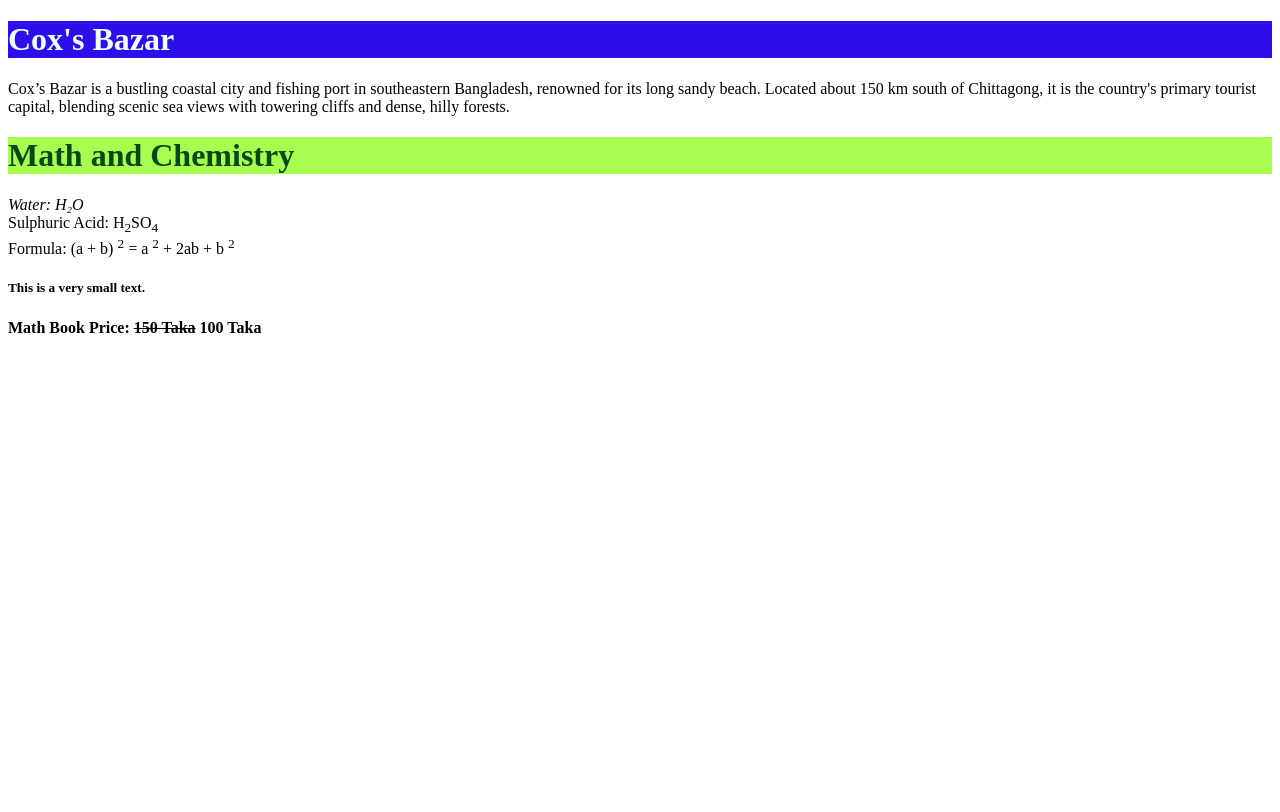
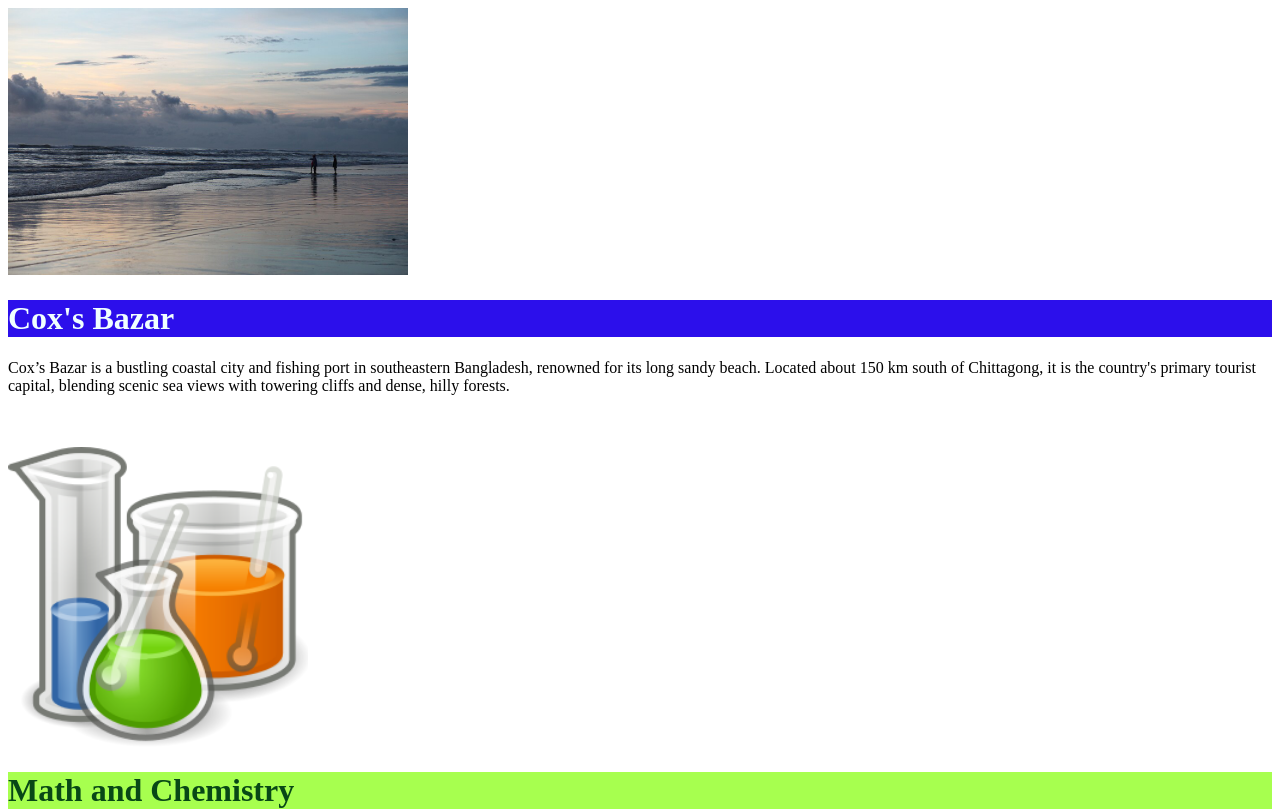
Before and after one commit to HumairaRaisa1/class-1-HTML, a plain HTML site: page html/index.html in a window 1280 px wide. Shown: the top 812 px of the page. Drawn offline with Linux system fonts and the light colour scheme.

Commit message:
added images, used relative n absolute url n added another folder for assigning the images

```diff
--- a/html/index.html
+++ b/html/index.html
@@ -6,8 +6,10 @@
     <title>Duhhhhh</title>
 </head>
 <body>
+    <img src="./images/Cox's_Bazar.jpg" width="400"><br>
     <h1 style="color:azure; background-color: rgb(44, 15, 235);">Cox's Bazar</h1>
-    <p>Cox’s Bazar is a bustling coastal city and fishing port in southeastern Bangladesh, renowned for its long sandy beach. Located about 150 km south of Chittagong, it is the country's primary tourist capital, blending scenic sea views with towering cliffs and dense, hilly forests.</p>
+    <p>Cox’s Bazar is a bustling coastal city and fishing port in southeastern Bangladesh, renowned for its long sandy beach. Located about 150 km south of Chittagong, it is the country's primary tourist capital, blending scenic sea views with towering cliffs and dense, hilly forests.</p><br><br>
+    <img src="./images/mathChem.png" width="300"><br>
     <h1 style="color: rgb(8, 72, 22); background-color: rgb(167, 255, 79);">Math and Chemistry</h1>
     <em><p>Water: H₂O</em><br>
 Sulphuric Acid: H<sub>2</sub>SO<sub>4</sub><br>
```
Also changed, not shown: html/images/Cox's_Bazar.jpg (added), html/images/mathChem.png (added).
